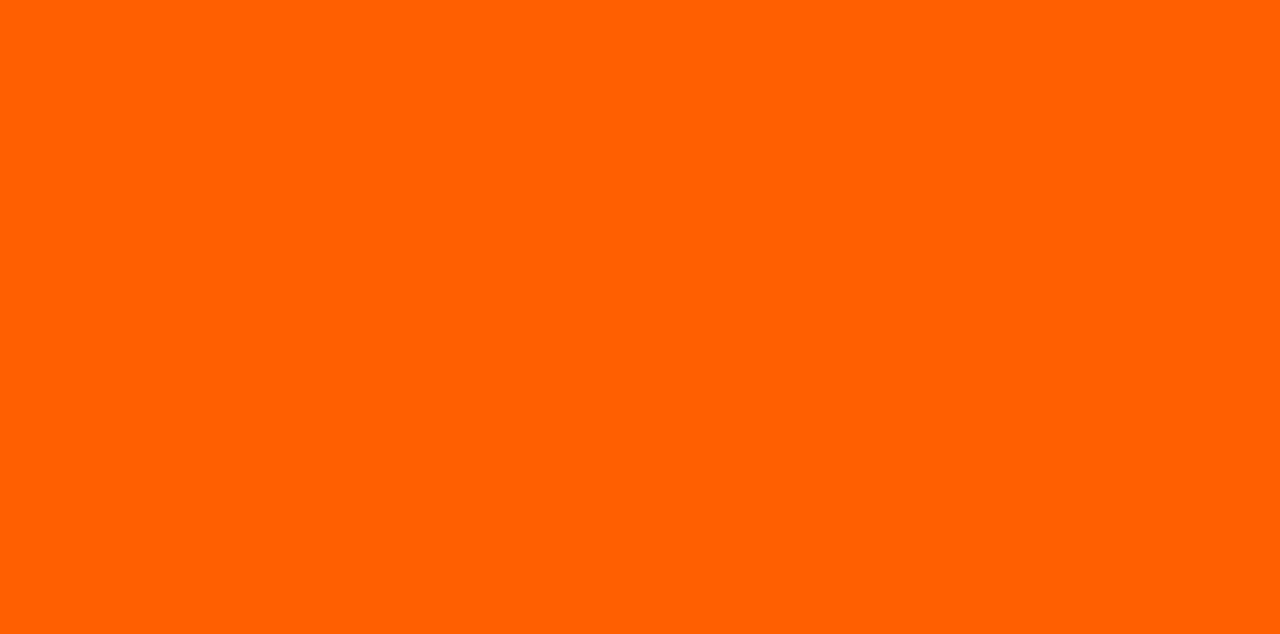
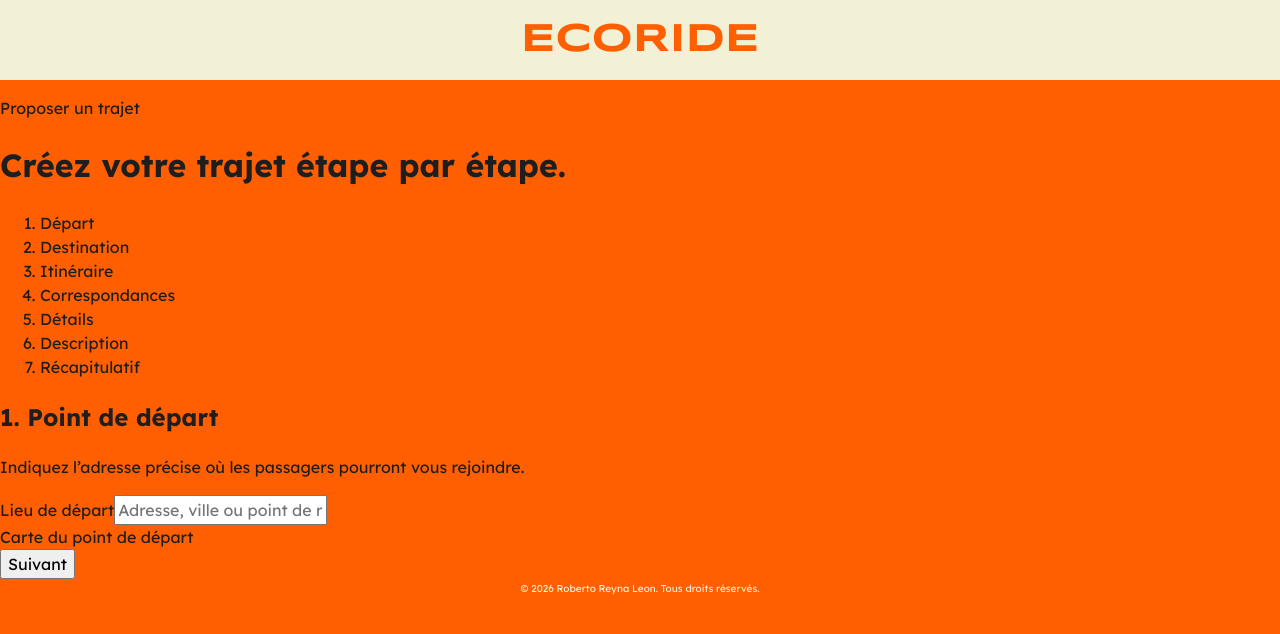
Before and after one commit to robertoreynaleon/ecoride, a React (Vite) app in the folder ecoride-front-end/: page /rides/new in a window 1280 px wide. Before the commit this address had no page. Shown: the top 634 px of the page. Built offline with nearby package versions, Linux system fonts and the light colour scheme.

Commit message:
feat: créer la structure du wizard de création de trajet

```diff
--- a/ecoride-front-end/src/Home.tsx
+++ b/ecoride-front-end/src/Home.tsx
@@ -16,7 +16,7 @@ function Home() {
 
             <nav className="home-hero__actions" aria-label="Actions principales">
               <Link to="/login">Se connecter</Link>
-              <a href="/rides/new">Proposer un trajet</a>
+              <Link to="/rides/new">Proposer un trajet</Link>
             </nav>
           </div>
 
--- a/ecoride-front-end/src/main.tsx
+++ b/ecoride-front-end/src/main.tsx
@@ -3,6 +3,7 @@ import { createRoot } from 'react-dom/client'
 import { BrowserRouter, Route, Routes } from 'react-router-dom'
 import './styles/global.scss'
 import Home from './Home'
+import CreateRideWizard from './pages/rides/CreateRideWizard'
 import Login from './pages/user/Login'
 import Register from './pages/user/Register'
 
@@ -13,6 +14,7 @@ createRoot(document.getElementById('root')!).render(
         <Route path="/" element={<Home />} />
         <Route path="/login" element={<Login />} />
         <Route path="/register" element={<Register />} />
+        <Route path="/rides/new" element={<CreateRideWizard />} />
       </Routes>
     </BrowserRouter>
   </StrictMode>,
--- /dev/null
+++ b/ecoride-front-end/src/pages/rides/CreateRideWizard.tsx
@@ -0,0 +1,224 @@
+import Footer from '../../components/Footer'
+import Header from '../../components/Header'
+
+function CreateRideWizard() {
+  return (
+    <div className="app">
+      <Header />
+
+      <main className="ride-wizard" aria-labelledby="ride-wizard-title">
+        <header className="ride-wizard__intro">
+          <p className="ride-wizard__eyebrow">Proposer un trajet</p>
+          <h1 id="ride-wizard-title">Créez votre trajet étape par étape.</h1>
+        </header>
+
+        <section className="ride-wizard__progress" aria-label="Progression du formulaire">
+          <ol>
+            <li>Départ</li>
+            <li>Destination</li>
+            <li>Itinéraire</li>
+            <li>Correspondances</li>
+            <li>Détails</li>
+            <li>Description</li>
+            <li>Récapitulatif</li>
+          </ol>
+        </section>
+
+        <form className="ride-wizard__form" action="#" method="post">
+          <section className="ride-wizard__step" aria-labelledby="step-departure-title">
+            <h2 id="step-departure-title">1. Point de départ</h2>
+            <p>Indiquez l’adresse précise où les passagers pourront vous rejoindre.</p>
+
+            <label htmlFor="departure-location">Lieu de départ</label>
+            <input
+              id="departure-location"
+              name="departureLocation"
+              type="text"
+              placeholder="Adresse, ville ou point de rendez-vous"
+            />
+
+            <div className="ride-wizard__map" aria-label="Carte du point de départ">
+              Carte du point de départ
+            </div>
+
+            <div className="ride-wizard__actions">
+              <button type="button">Suivant</button>
+            </div>
+          </section>
+
+          <section className="ride-wizard__step" aria-labelledby="step-arrival-title" hidden>
+            <h2 id="step-arrival-title">2. Destination</h2>
+            <p>Choisissez l’adresse d’arrivée du trajet.</p>
+
+            <label htmlFor="arrival-location">Lieu d’arrivée</label>
+            <input
+              id="arrival-location"
+              name="arrivalLocation"
+              type="text"
+              placeholder="Adresse, ville ou destination finale"
+            />
+
+            <div className="ride-wizard__map" aria-label="Carte de la destination">
+              Carte de la destination
+            </div>
+
+            <div className="ride-wizard__actions">
+              <button type="button">Précédent</button>
+              <button type="button">Suivant</button>
+            </div>
+          </section>
+
+          <section className="ride-wizard__step" aria-labelledby="step-route-title" hidden>
+            <h2 id="step-route-title">3. Choix de l’itinéraire</h2>
+            <p>Comparez le trajet avec péages et le trajet sans péages.</p>
+
+            <div className="ride-wizard__map" aria-label="Carte des itinéraires proposés">
+              Carte des itinéraires proposés
+            </div>
+
+            <fieldset>
+              <legend>Type de trajet</legend>
+
+              <label htmlFor="route-with-tolls">
+                <input
+                  id="route-with-tolls"
+                  name="routeChoice"
+                  type="radio"
+                  value="with_tolls"
+                  defaultChecked
+                />
+                Avec péages
+              </label>
+
+              <label htmlFor="route-without-tolls">
+                <input
+                  id="route-without-tolls"
+                  name="routeChoice"
+                  type="radio"
+                  value="no_tolls"
+                />
+                Sans péages
+              </label>
+            </fieldset>
+
+            <dl className="ride-wizard__route-summary">
+              <div>
+                <dt>Distance estimée</dt>
+                <dd>-</dd>
+              </div>
+              <div>
+                <dt>Durée estimée</dt>
+                <dd>-</dd>
+              </div>
+            </dl>
+
+            <div className="ride-wizard__actions">
+              <button type="button">Précédent</button>
+              <button type="button">Suivant</button>
+            </div>
+          </section>
+
+          <section className="ride-wizard__step" aria-labelledby="step-waypoints-title" hidden>
+            <h2 id="step-waypoints-title">4. Points de correspondance</h2>
+            <p>Ajoutez des arrêts possibles sur votre trajet, si vous le souhaitez.</p>
+
+            <button type="button">Ajouter un arrêt sur la carte</button>
+
+            <div className="ride-wizard__map" aria-label="Carte des points de correspondance">
+              Carte des points de correspondance
+            </div>
+
+            <section className="ride-wizard__waypoints" aria-labelledby="waypoints-list-title">
+              <h3 id="waypoints-list-title">Arrêts ajoutés</h3>
+              <p>Aucun arrêt ajouté pour le moment.</p>
+            </section>
+
+            <div className="ride-wizard__actions">
+              <button type="button">Précédent</button>
+              <button type="button">Suivant</button>
+            </div>
+          </section>
+
+          <section className="ride-wizard__step" aria-labelledby="step-details-title" hidden>
+            <h2 id="step-details-title">5. Détails du trajet</h2>
+            <p>Renseignez les informations pratiques pour vos passagers.</p>
+
+            <label htmlFor="departure-date">Date de départ</label>
+            <input id="departure-date" name="departureDate" type="date" />
+
+            <label htmlFor="departure-time">Heure de départ</label>
+            <input id="departure-time" name="departureTime" type="time" />
+
+            <label htmlFor="seats-available">Places disponibles</label>
+            <input id="seats-available" name="seatsAvailable" type="number" min="1" max="9" />
+
+            <label htmlFor="ride-price">Prix par passager</label>
+            <input id="ride-price" name="price" type="number" min="0" step="0.01" />
+
+            <div className="ride-wizard__actions">
+              <button type="button">Précédent</button>
+              <button type="button">Suivant</button>
+            </div>
+          </section>
+
+          <section className="ride-wizard__step" aria-labelledby="step-description-title" hidden>
+            <h2 id="step-description-title">6. Description</h2>
+            <p>Ajoutez des détails utiles sur votre trajet.</p>
+
+            <label htmlFor="ride-description">Description du trajet</label>
+            <textarea
+              id="ride-description"
+              name="description"
+              rows={4}
+              placeholder="Bagages, ambiance, préférences, informations pratiques..."
+            />
+
+            <div className="ride-wizard__actions">
+              <button type="button">Précédent</button>
+              <button type="button">Suivant</button>
+            </div>
+          </section>
+
+          <section className="ride-wizard__step" aria-labelledby="step-summary-title" hidden>
+            <h2 id="step-summary-title">7. Récapitulatif</h2>
+            <p>Vérifiez les informations avant de publier votre trajet.</p>
+
+            <section aria-labelledby="summary-route-title">
+              <h3 id="summary-route-title">Itinéraire</h3>
+              <p>Départ : -</p>
+              <p>Destination : -</p>
+              <p>Correspondances : -</p>
+            </section>
+
+            <section aria-labelledby="summary-details-title">
+              <h3 id="summary-details-title">Détails</h3>
+              <p>Date : -</p>
+              <p>Heure : -</p>
+              <p>Places : -</p>
+              <p>Prix : -</p>
+            </section>
+
+            <section aria-labelledby="summary-estimation-title">
+              <h3 id="summary-estimation-title">Estimation</h3>
+              <p>Distance totale : -</p>
+              <p>Durée estimée : -</p>
+            </section>
+
+            <div className="ride-wizard__map" aria-label="Carte récapitulative du trajet">
+              Carte récapitulative du trajet
+            </div>
+
+            <div className="ride-wizard__actions">
+              <button type="button">Précédent</button>
+              <button type="submit">Publier le trajet</button>
+            </div>
+          </section>
+        </form>
+      </main>
+
+      <Footer />
+    </div>
+  )
+}
+
+export default CreateRideWizard
```
